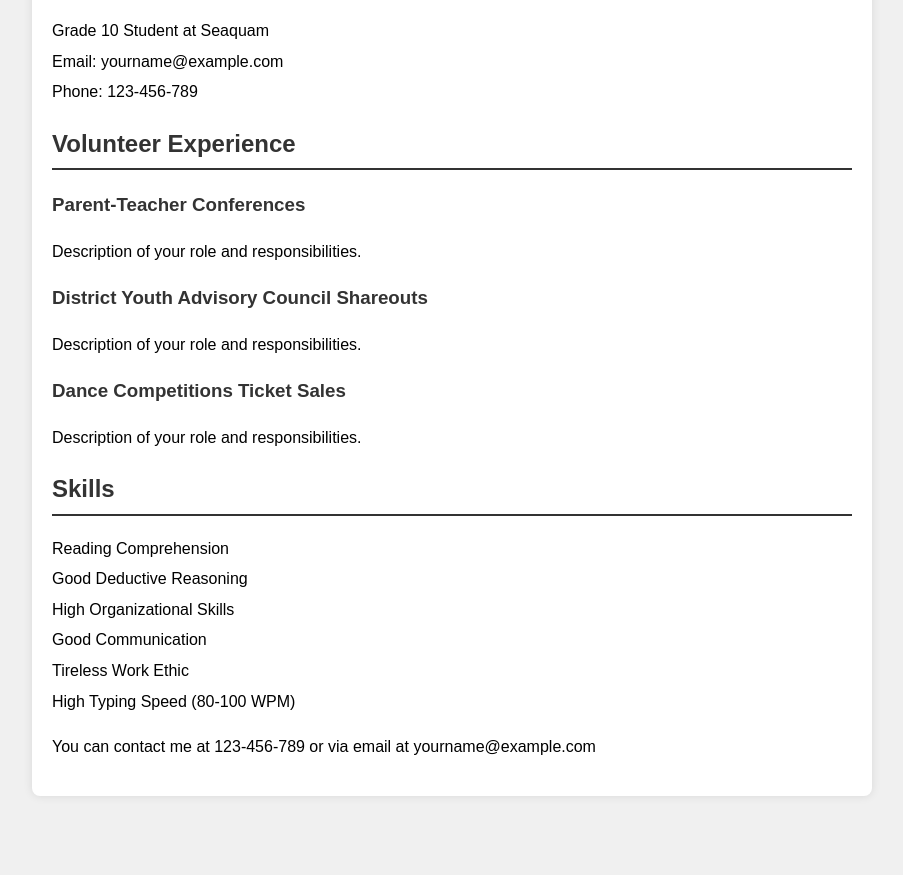
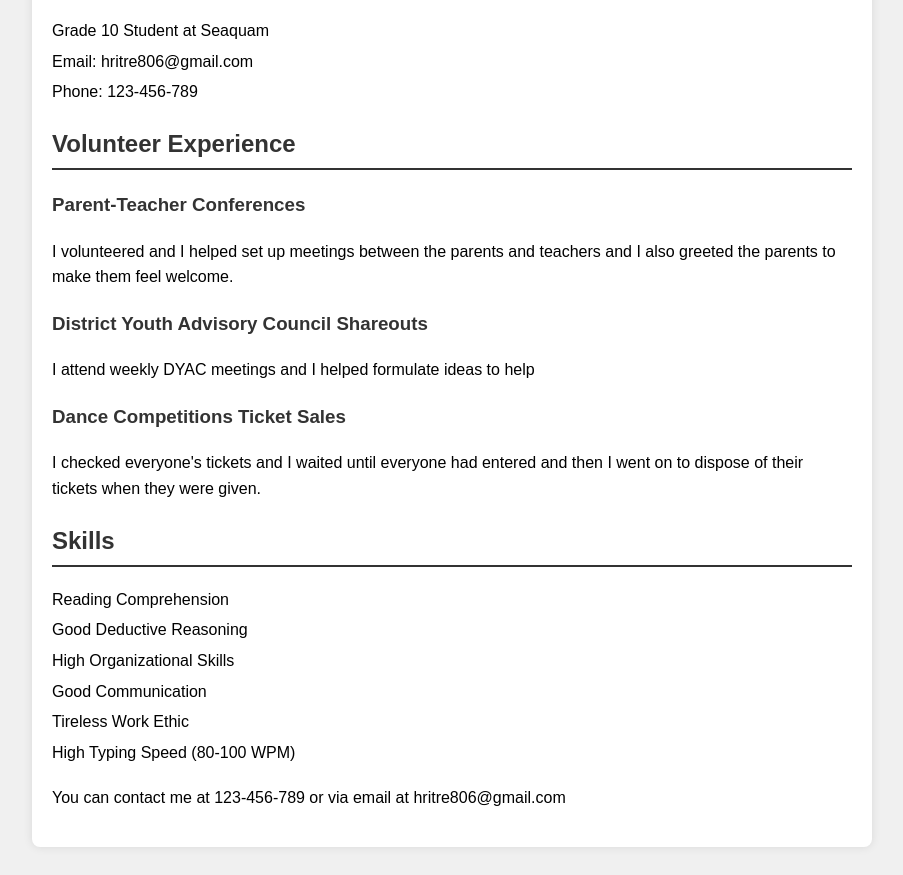
Before and after one commit to LEcodingmunkee/Hrideep-s-Resume2, a plain HTML site: page index.html in a window 1280 px wide. Shown: the part 124-999 px from the top of the page, without its empty margins (188-1091 px from the left). Before the commit the page ends 948 px from the top, so only its background shows below. Drawn offline with Linux system fonts and the light colour scheme.

Commit message:
onFileSystem:vscode-vfs

```diff
--- a/index.html
+++ b/index.html
@@ -3,7 +3,7 @@
 <head>
     <meta charset="UTF-8">
     <meta name="viewport" content="width=device-width, initial-scale=1.0">
-    <title>Resume - Your Name</title>
+    <title>Resume - Hrideep Trehan</title>
     <style>
         body {
             font-family: Arial, sans-serif;
@@ -56,7 +56,7 @@
             <h1>Your Name</h1>
             <div class="contact-info">
                 <p>Grade 10 Student at Seaquam</p>
-                <p>Email: yourname@example.com</p>
+                <p>Email: hritre806@gmail.com</p>
                 <p>Phone: 123-456-789</p>
             </div>
         </header>
@@ -65,17 +65,19 @@
             <h2>Volunteer Experience</h2>
             <div class="experience-item">
                 <h3>Parent-Teacher Conferences</h3>
-                <p>Description of your role and responsibilities.</p>
+                <p>I volunteered and I helped set up meetings between the parents and teachers
+                    and I also greeted the parents to make them feel welcome.</p>
             </div>
             <div class="experience-item">
                 <h3>District Youth Advisory Council Shareouts</h3>
-                <p>Description of your role and responsibilities.</p>
+                <p>I attend weekly DYAC meetings and I helped formulate ideas to help </p>
             </div>
             <div class="experience-item">
                 <h3>Dance Competitions Ticket Sales</h3>
-                <p>Description of your role and responsibilities.</p>
+                <p>I checked everyone's tickets and I waited until everyone had entered
+                    and then I went on to dispose of their tickets when they were given.</p>
             </div>
-            <!-- Add more experience items as needed -->
+
         </section>
 
         <section class="section">
@@ -93,7 +95,7 @@
         </section>
 
         <footer>
-            <p>You can contact me at 123-456-789 or via email at yourname@example.com</p>
+            <p>You can contact me at 123-456-789 or via email at hritre806@gmail.com</p>
         </footer>
     </div>
 </body>
```
